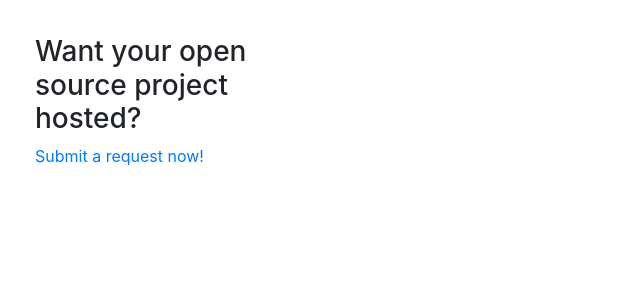
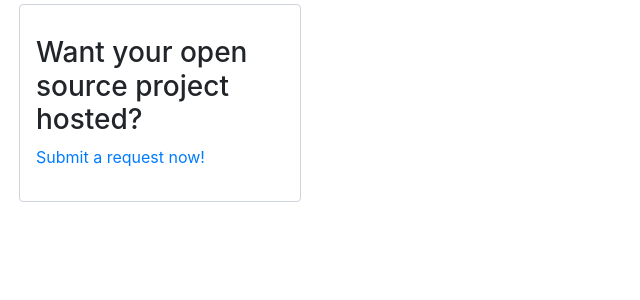
Before and after one commit to patchew-project/patchew, a Django app: template www/templates/project-list.html in a window 1280 px wide. Shown: the part 70-370 px from the top of the page, without its empty margins (0-640 px from the left). Run offline with Django 3.2, Linux system fonts and the light colour scheme; the template is opened without the code that fills it, so the values that code supplies are empty; some libraries are stand-ins or nearby versions.

Commit message:
restore border on project list

```diff
--- a/static/css/base.css
+++ b/static/css/base.css
@@ -106,8 +106,8 @@ h1, h2, h3, .h1, .h2, .h3 {
 .card-header > :last-child, .card-body > :last-child {
     margin-bottom: 0em;
 }
-.panel-hidden {
-    display: none;
+.thumbnail {
+    border: 1px solid #ced4da;
 }
 .card pre {
     background-color: #fff;
```
